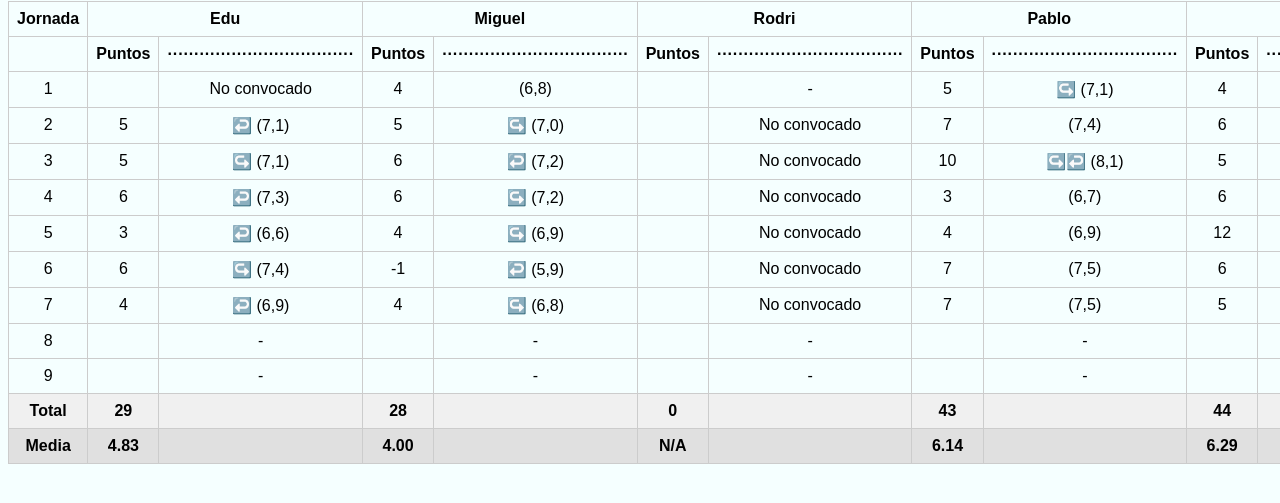
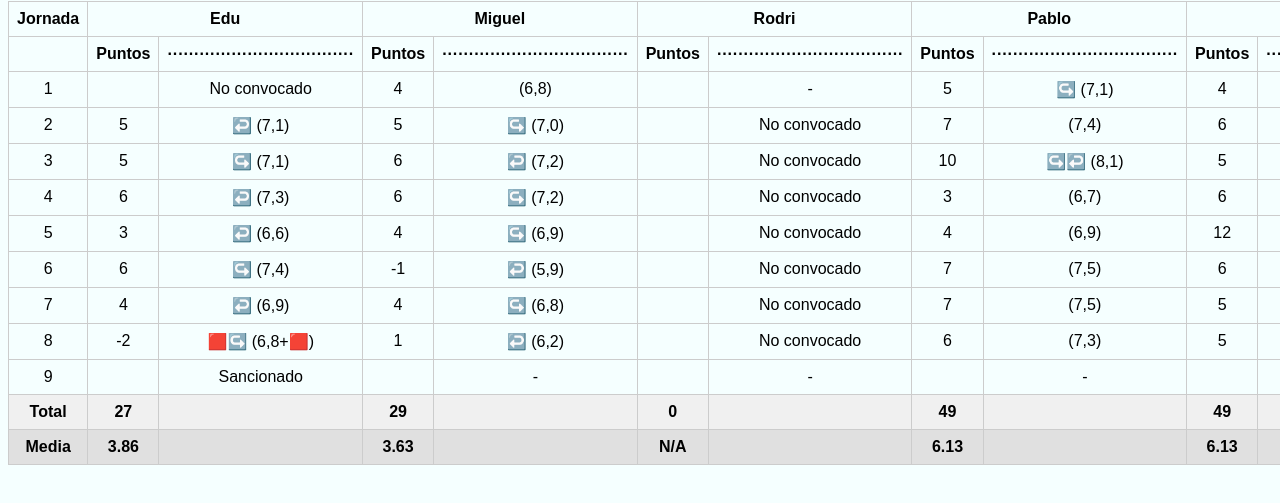
Before and after one commit to Gabrivaa33/EFMO_Boadilla_B, a plain HTML site: page TablaFantasy.html in a window 1280 px wide. Shown: the part 79-582 px from the top of the page. Drawn offline with Linux system fonts and the light colour scheme.

Commit message:
Update TablaFantasy.html

```diff
--- a/TablaFantasy.html
+++ b/TablaFantasy.html
@@ -109,27 +109,27 @@
 <script>
   // Datos predefinidos para 30 jornadas y 20 jugadores con comentarios
   const jugadores = [
-    { nombre: "Jugador 1"/*Edu*/, puntos: [null, 5, 5, 6, 3, 6, 4, null, null], comentarios: ["No convocado", "↩️ (7,1)", "↪️ (7,1)", "↩️ (7,3)", "↩️ (6,6)", "↪️ (7,4)", "↩️ (6,9)", "-", "-"] },
-    { nombre: "Jugador 2"/*Miguel*/, puntos: [4, 5, 6, 6, 4, -1, 4, null, null], comentarios: ["(6,8)", "↪️ (7,0)", "↩️ (7,2)", "↪️ (7,2)", "↪️ (6,9)", "↩️ (5,9)", "↪️ (6,8)", "-", "-"] },
-    { nombre: "Jugador 3"/*Rodri*/, puntos: [null, null, null, null, null, null, null, null, null], comentarios: ["-", "No convocado", "No convocado", "No convocado", "No convocado", "No convocado", "No convocado", "-", "-"] },
-    { nombre: "Jugador 4"/*Pablo*/, puntos: [5, 7, 10, 3, 4, 7, 7, null, null], comentarios: ["↪️ (7,1)", "(7,4)", "↪️↩️ (8,1)", "(6,7)", "(6,9)", "(7,5)", "(7,5)", "-", "-"] },
-    { nombre: "Jugador 5"/*Lucas S.*/, puntos: [4, 6, 5, 6, 12, 6, 5, null, null], comentarios: ["(6,8)", "(7,2)", "↪️ (7,0)", "↪️↩️ (7,3)", "🟨🟢↪️↩️ (7,4+🟢)", "↪️↩️ (7,4)", "(7,1)", "-", "-"] },
-    { nombre: "Jugador 6"/*Yago*/, puntos: [4, 5, 3, 5, 3, 6, null, null, null], comentarios: ["🟨↩️ (6,9)", "(7,0)", "↪️↩️ (6,7)", "↪️↩️ (7,1)", "↪️↩️ (6,7)", "↪️ (7,3)", "-", "-", "-"] },
-    { nombre: "Jugador 7"/*Alonso*/, puntos: [2, 3, 2, null, 3, 1, 5, null, null], comentarios: ["↪️↩️(6,5)", "↩️ (6,6)", "↩️↪️ (6,5)", "No convocado", "↩️↪️ (6,7)", "↩️↪️↩️ (6,2)", "↪️↩️↪️ (7,1)", "-", "-"] },
-    { nombre: "Jugador 8"/*Nico*/, puntos: [5, 4, 6, 7, 3, 2, 4, null, null], comentarios: ["↪️↩️ (7,1)", "↪️ (6,8)", "↪️↩️ (7,3)", "↪️ (7,4)", "↪️↩️ (6,7)", "↪️↩️ (6,5)", "↩️↪️↩️ (6,9)", "-", "-"] },
-    { nombre: "Jugador 9"/*Javi*/, puntos: [3, 1, 4, 4, 3, 2, 5, null, null], comentarios: ["↩️↪️↩️ (6,7)", "🟨↩️↪️ (6,3)", "↩️↪️ (6,8)", "↩️↪️↩️↪️↩️ (6,9)", "↩️↪️↩️ (6,7)", "↩️↪️↩️ (6,4)", "(7,1)", "-", "-"] },
-    { nombre: "Jugador 10"/*Diego*/, puntos: [3, 2, 5, 2, 1, 2, 5, null, null], comentarios: ["(6,6)", "(6,5)", "(7,0)", "(6,5)", "(6,2)", "(6,4)", "(7,1)", "-", "-"] },
-    { nombre: "Jugador 11"/*Numan*/, puntos: [2, -1, 1, 2, null, 1, 2, null, null], comentarios: ["↩️↪️ (6,4)", "↩️ (5,9)", "↪️↩️↪️↩️(6,3)", "↩️↪️↩️ (6,5)", "-", "↪️↩️↪️ (6,3)", "↪️↩️↪️ (6,5)", "-", "-"] },
-    { nombre: "Jugador 12"/*Gonzalo*/, puntos: [3, 3, 3, 3, 2, 2, 3, null, null], comentarios: ["↪️↩️ (6,7)", "↪️↩️ (6,7)", "↩️ (6,7)", "↪️↩️↪️ (6,7)", "↪️ (6,4)", "(6,5)", "↩️↪️↩️ (6,7)", "-", "-"] },
-    { nombre: "Jugador 13"/*Leo*/, puntos: [3, null, 5, null, 4, 4, null, null, null], comentarios: ["↩️↪️↩️ (6,7)", "No convocado", "↪️↩️ (7,0)", "No convocado", "↪️↩️ (6,8)", "↪️ (6,9)", "No convocado", "-", "-"] },
-    { nombre: "Jugador 14"/*Unai (A7A)*/, puntos: [null, null, null, 4, null, null, 6, null, null], comentarios: ["En el A7A", "En el A7A", "En el A7A", "↩️↪️↩️ (6,9)", "En el A7A", "En el A7A", "↪️↩️ (7,2)", "-", "-"] },
-    { nombre: "Jugador 15"/*Íñigo*/, puntos: [5, 4, 4, 3, 3, null, 2, null, null], comentarios: ["↪️↩️↪️ (7,0)", "↪️ (6,8)", "↩️ (6,9)", "↪️↩️↪️ (6,7)", "↪️↩️➡️ (6,4+➡️)", "No convocado", "↩️↪️↩️ (6,5)", "-", "-"] },
-    { nombre: "Jugador 16"/*Lucas G.*/, puntos: [4, 2, 4, 2, 4, 3, 3, null, null], comentarios: ["↪️↩️↪️ (6,8)", "↪️ (6,5)", "↪️ (6,8)", "↪️↩️↪️↩️ (6,4)", "↪️↩️ (6,8)", "↪️↩️ (6,6)", "↪️↩️↪️ (6,6)", "-", "-"] },
-    { nombre: "Jugador 17"/*Hugo*/, puntos: [1, 0, null, null, -1, 0, null, null, null], comentarios: ["↩️↪️↩️(6,2)", "↩️ (6,0)", "-", "No convocado", "↩️↪️ (5,8)", "↩️↪️↩️(6,1)", "No convocado", "-", "-"] },
-    { nombre: "Jugador 18"/*Mario*/, puntos: [2, 2, 2, 1, 2, 2, 1, null, null], comentarios: ["↪️↩️ (6,4)", "↪️ (6,4)", "↪️↩️↪️ (6,4)", "↪️↩️↪️ (6,3)", "↩️ (6,5)", "↩️↪️ (6,5)", "↩️↪️↩️↪️ (6,3)", "-", "-"] },
-    { nombre: "Jugador 19"/*David (A7A)*/, puntos: [null, null, null, 6, null, null, 4, null, null], comentarios: ["En el A7A", "En el A7A", "En el A7A", "↩️↪️↩️ (7,2)", "En el A7A", "En el A7A", "↪️↩️ (6,9)", "-", "-"] },
-    { nombre: "Jugador 20"/*Lucas O.*/, puntos: [3, 6, 12, 4, 3, 4, 2, null, null], comentarios: ["↪️ (6,6)", "↪️ (7,3)", "🟨🟢⬆️ (7,8+🟢⬆️)", "(6,8)", "↪️↩️ (6,7)", "↪️↩️ (6,8)", "↩️↪️↩️ (6,5)", "-", "-"] },
-    { nombre: "Jugador 21"/*Jorge*/, puntos: [null, null, null, null, 2, 1, 1, null, null], comentarios: ["No convocado", "- ↩️", "-", "No convocado", "↩️↪️ (6,4)", "↩️↪️ (6,3)", "↪️↩️↪️ (6,3)", "-", "-"] }
+    { nombre: "Jugador 1"/*Edu*/, puntos: [null, 5, 5, 6, 3, 6, 4, -2, null], comentarios: ["No convocado", "↩️ (7,1)", "↪️ (7,1)", "↩️ (7,3)", "↩️ (6,6)", "↪️ (7,4)", "↩️ (6,9)", "🟥↪️ (6,8+🟥)", "Sancionado"] },
+    { nombre: "Jugador 2"/*Miguel*/, puntos: [4, 5, 6, 6, 4, -1, 4, 1, null], comentarios: ["(6,8)", "↪️ (7,0)", "↩️ (7,2)", "↪️ (7,2)", "↪️ (6,9)", "↩️ (5,9)", "↪️ (6,8)", "↩️ (6,2)", "-"] },
+    { nombre: "Jugador 3"/*Rodri*/, puntos: [null, null, null, null, null, null, null, null, null], comentarios: ["-", "No convocado", "No convocado", "No convocado", "No convocado", "No convocado", "No convocado", "No convocado", "-"] },
+    { nombre: "Jugador 4"/*Pablo*/, puntos: [5, 7, 10, 3, 4, 7, 7, 6, null], comentarios: ["↪️ (7,1)", "(7,4)", "↪️↩️ (8,1)", "(6,7)", "(6,9)", "(7,5)", "(7,5)", "(7,3)", "-"] },
+    { nombre: "Jugador 5"/*Lucas S.*/, puntos: [4, 6, 5, 6, 12, 6, 5, 5, null], comentarios: ["(6,8)", "(7,2)", "↪️ (7,0)", "↪️↩️ (7,3)", "🟨🟢↪️↩️ (7,4+🟢)", "↪️↩️ (7,4)", "(7,1)", "↪️↩️ (7,1)", "-"] },
+    { nombre: "Jugador 6"/*Yago*/, puntos: [4, 5, 3, 5, 3, 6, null, 3, null], comentarios: ["🟨↩️ (6,9)", "(7,0)", "↪️↩️ (6,7)", "↪️↩️ (7,1)", "↪️↩️ (6,7)", "↪️ (7,3)", "-", "↪️ (6,7)", "-"] },
+    { nombre: "Jugador 7"/*Alonso*/, puntos: [2, 3, 2, null, 3, 1, 5, 3, null], comentarios: ["↪️↩️(6,5)", "↩️ (6,6)", "↩️↪️ (6,5)", "No convocado", "↩️↪️ (6,7)", "↩️↪️↩️ (6,2)", "↪️↩️↪️ (7,1)", "↩️↪️ (6,7)", "-"] },
+    { nombre: "Jugador 8"/*Nico*/, puntos: [5, 4, 6, 7, 3, 2, 4, 6, null], comentarios: ["↪️↩️ (7,1)", "↪️ (6,8)", "↪️↩️ (7,3)", "↪️ (7,4)", "↪️↩️ (6,7)", "↪️↩️ (6,5)", "↩️↪️↩️ (6,9)", "↪️↩️ (7,3)", "-"] },
+    { nombre: "Jugador 9"/*Javi*/, puntos: [3, 1, 4, 4, 3, 2, 5, 2, null], comentarios: ["↩️↪️↩️ (6,7)", "🟨↩️↪️ (6,3)", "↩️↪️ (6,8)", "↩️↪️↩️↪️↩️ (6,9)", "↩️↪️↩️ (6,7)", "↩️↪️↩️ (6,4)", "(7,1)", "↩️↪️↩️ (6,5)", "-"] },
+    { nombre: "Jugador 10"/*Diego*/, puntos: [3, 2, 5, 2, 1, 2, 5, 2, null], comentarios: ["(6,6)", "(6,5)", "(7,0)", "(6,5)", "(6,2)", "(6,4)", "(7,1)", "(6,5)", "-"] },
+    { nombre: "Jugador 11"/*Numan*/, puntos: [2, -1, 1, 2, null, 1, 2, 1, null], comentarios: ["↩️↪️ (6,4)", "↩️ (5,9)", "↪️↩️↪️↩️(6,3)", "↩️↪️↩️ (6,5)", "-", "↪️↩️↪️ (6,3)", "↪️↩️↪️ (6,5)", "↩️↪️ (6,3)", "-"] },
+    { nombre: "Jugador 12"/*Gonzalo*/, puntos: [3, 3, 3, 3, 2, 2, 3, 6, null], comentarios: ["↪️↩️ (6,7)", "↪️↩️ (6,7)", "↩️ (6,7)", "↪️↩️↪️ (6,7)", "↪️ (6,4)", "(6,5)", "↩️↪️↩️ (6,7)", "↪️↩️➡️ (7,0+➡️)", "-"] },
+    { nombre: "Jugador 13"/*Leo*/, puntos: [3, null, 5, null, 4, 4, null, 2, null], comentarios: ["↩️↪️↩️ (6,7)", "No convocado", "↪️↩️ (7,0)", "No convocado", "↪️↩️ (6,8)", "↪️ (6,9)", "No convocado", "↩️↪️ (6,4)", "-"] },
+    { nombre: "Jugador 14"/*Unai (A7A)*/, puntos: [null, null, null, 4, null, null, 6, 10, null], comentarios: ["En el A7A", "En el A7A", "En el A7A", "↩️↪️↩️ (6,9)", "En el A7A", "En el A7A", "↪️↩️ (7,2)", "🟢↩️↪️ (7,3+🟢)", "-"] },
+    { nombre: "Jugador 15"/*Íñigo*/, puntos: [5, 4, 4, 3, 3, null, 2, 2, null], comentarios: ["↪️↩️↪️ (7,0)", "↪️ (6,8)", "↩️ (6,9)", "↪️↩️↪️ (6,7)", "↪️↩️➡️ (6,4+➡️)", "No convocado", "↩️↪️↩️ (6,5)", "↪️↩️ (6,4)", "-"] },
+    { nombre: "Jugador 16"/*Lucas G.*/, puntos: [4, 2, 4, 2, 4, 3, 3, 7, null], comentarios: ["↪️↩️↪️ (6,8)", "↪️ (6,5)", "↪️ (6,8)", "↪️↩️↪️↩️ (6,4)", "↪️↩️ (6,8)", "↪️↩️ (6,6)", "↪️↩️↪️ (6,6)", "🟨↪️↩️ (7,4)", "-"] },
+    { nombre: "Jugador 17"/*Hugo*/, puntos: [1, 0, null, null, -1, 0, null, null, null], comentarios: ["↩️↪️↩️(6,2)", "↩️ (6,0)", "-", "No convocado", "↩️↪️ (5,8)", "↩️↪️↩️(6,1)", "No convocado", "No convocado", "-"] },
+    { nombre: "Jugador 18"/*Mario*/, puntos: [2, 2, 2, 1, 2, 2, 1, 2, null], comentarios: ["↪️↩️ (6,4)", "↪️ (6,4)", "↪️↩️↪️ (6,4)", "↪️↩️↪️ (6,3)", "↩️ (6,5)", "↩️↪️ (6,5)", "↩️↪️↩️↪️ (6,3)", "↪️↩️ (6,5)", "-"] },
+    { nombre: "Jugador 19"/*David (A7A)*/, puntos: [null, null, null, 6, 2, null, 4, 2, null], comentarios: ["En el A7A", "En el A7A", "En el A7A", "↩️↪️↩️ (7,2)", "En el A7A", "En el A7A", "↪️↩️ (6,9)", "↩️↪️↩️(6,4)", "-"] },
+    { nombre: "Jugador 20"/*Lucas O.*/, puntos: [3, 6, 12, 4, 3, 4, 2, 7, null], comentarios: ["↪️ (6,6)", "↪️ (7,3)", "🟨🟢⬆️ (7,8+🟢⬆️)", "(6,8)", "↪️↩️ (6,7)", "↪️↩️ (6,8)", "↩️↪️↩️ (6,5)", "🟢⬆️ (6,9+🟢⬆️)", "-"] },
+    { nombre: "Jugador 21"/*Jorge*/, puntos: [null, null, null, null, 2, 1, 1, null, null], comentarios: ["No convocado", "- ↩️", "-", "No convocado", "↩️↪️ (6,4)", "↩️↪️ (6,3)", "↪️↩️↪️ (6,3)", "No convocado", "-"] }
   ];
 
   // Función para mostrar los datos en la tabla
```
